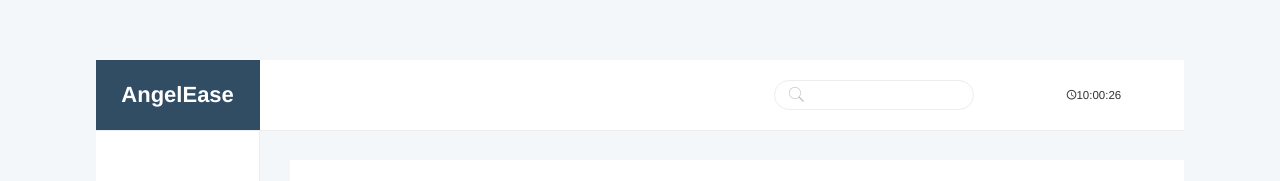
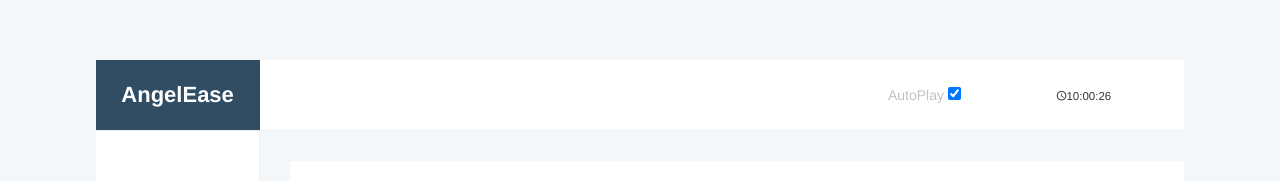
Before and after one commit to spirityy/ae-dashboard, a Vue app: page /#/overview in a window 1280 px wide. Shown: the top 181 px of the page. Built offline with nearby package versions, Linux system fonts and the light colour scheme; no server answers.

Commit message:
add store

```diff
--- a/src/components/Common/Nav.vue
+++ b/src/components/Common/Nav.vue
@@ -27,10 +27,18 @@ header {
         .header-aciton {
             float: right;
             .search-wrapper {
+                display: inline-block;
                 position: relative;
                 margin-right: 180px;
             }
+            .autoplay-wrapper {
+                display: inline-block;
+                position: relative;
+                margin-right: 20px;
+            }
             .time-wrapper {
+                display: inline-block;
+                width: 200px;
                 text-align: center;
                 font-size: 0.9vw;
                 color: #343434;
@@ -78,9 +86,13 @@ header {
       </h1>
         <div class="header-aciton">
             <!--<button type="button" name="button" v-on:click="login">login</button>-->
-            <div class="search-wrapper">
+            <!--<div class="search-wrapper">
                 <input type="search" class="dashborard-search" name="" value="" v-on:keyup.enter="search">
                 <i class="icon ion-ios-search"></i>
+            </div>-->
+            <div class="autoplay-wrapper">
+                <label for="autoplay">AutoPlay</label>
+                <input type="checkbox" name="autoplay" id="autoplay" v-model="autoplay" @click="autoplayToggle">
             </div>
             <div class="time-wrapper">
                 <i class="ion-android-time icon"></i>
@@ -95,6 +107,8 @@ header {
 <script>
 
 import moment from 'moment'
+import store from '../store.js'
+import bus from '../bus.js'
 
 export default {
     data: function() {
@@ -104,15 +118,30 @@ export default {
         }
     },
     methods: {
-        search: function() {
-            alert('暂未开通...')
-        }
+        search() {
+                alert('暂未开通...')
+            },
+            autoplayToggle() {
+                store.state.autoplay = this.autoplay
+                if (store.state.autoplay) {
+                    bus.$emit('setAutoplay')
+                } else {
+                    bus.$emit('clearAutoplay')
+                }
+
+            }
     },
     created() {
+        //set nav timer
         var _this = this
         setInterval(function() {
             _this.time = new moment().format("HH:mm:ss")
         }, 1000)
+    },
+    mounted(){
+        //init autoplay
+        store.state.autoplay = this.autoplay = true
+        bus.$emit('setAutoplay')
     }
 }
 
--- a/src/components/Common/Sidebar.vue
+++ b/src/components/Common/Sidebar.vue
@@ -64,19 +64,33 @@
 <script>
 
 import $ from 'jquery'
+import store from '../store.js'
+import bus from '../bus.js'
 
 export default {
     data: function() {
-        return {}
+        return {
+            autoplay: {}
+        }
     },
     created() {
-        let _this = this
-        let side_index = 0
-        setInterval(function() {
-            $('.sidebar li a')[side_index].click()
-            side_index++
-            if (side_index === $('.sidebar li a').length) side_index = 0
-        }, 5000)
+        bus.$on('setAutoplay', this.setAutoplay)
+        bus.$on('clearAutoplay', this.clearAutoplay)
+    },
+    methods: {
+      setAutoplay() {
+          let _this = this
+          let side_index = 0
+          this.autoplay = setInterval(function() {
+              $('.sidebar li a')[side_index].click()
+              side_index++
+              if (side_index === $('.sidebar li a').length) side_index = 0
+          }, store.state.timeInterval)
+      },
+      clearAutoplay() {
+          clearInterval(this.autoplay);
+          store.state.autoplay = false
+      }
     }
 }
 
--- a/src/components/Project/Projects.vue
+++ b/src/components/Project/Projects.vue
@@ -31,7 +31,7 @@
             b {
                 color: #090909;
             }
-            a{
+            a {
                 color: #314D64;
                 text-decoration: underline;
             }
@@ -77,6 +77,11 @@
 import axios from 'axios'
 import Chart from 'chart.js'
 
+import store from '../store.js'
+import bus from '../bus.js'
+
+import $ from 'jquery'
+
 export default {
     name: 'index',
     data: () => {
@@ -97,7 +102,12 @@ export default {
         axios.get('dashBoard/proList.htm').then((response) => {
             this.datalists = response.data.data
         })
+    },
+    mounted() {
+      console.info()
+
     }
+
 }
 
 </script>
--- /dev/null
+++ b/src/components/bus.js
@@ -0,0 +1,4 @@
+import Vue from 'vue'
+var bus = new Vue()
+
+export default bus
--- /dev/null
+++ b/src/components/store.js
@@ -0,0 +1,10 @@
+var store = {
+  debug: true,
+  state: {
+    timeInterval:3000,
+    autoplay: '',
+    playproduct:''
+  }
+}
+
+export default store
```
